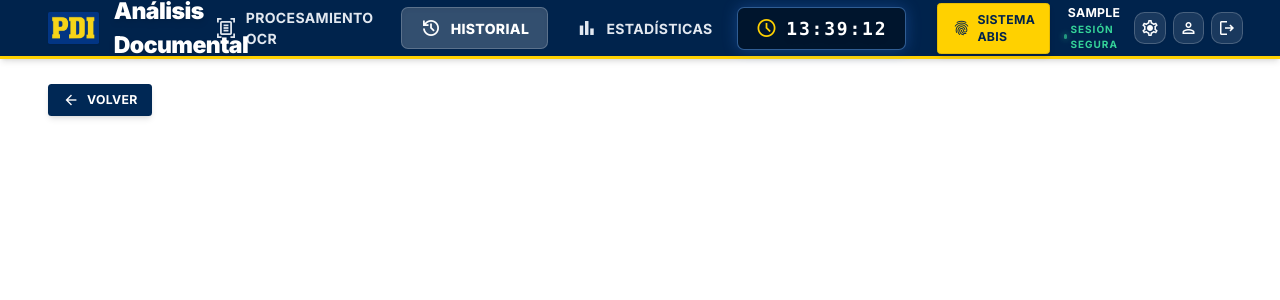
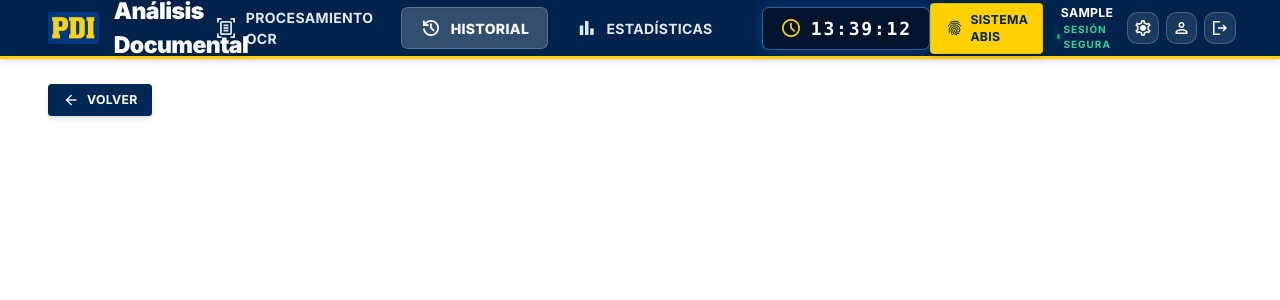
Before and after one commit to NicolasPonceH/Abis-Analisis, a Flask app: page /historial/1 in a window 1280 px wide. Shown: the top 300 px of the page. Run offline with Flask 3, Linux system fonts and the light colour scheme; the visitor is signed in with stand-in values (Sample User, id 1); data that the repository does not hold is empty; some libraries are stand-ins or nearby versions.

Commit message:
fix(ui): mover el reloj a la izquierda junto a la barra de menú principal

```diff
--- a/siad/templates/base.html
+++ b/siad/templates/base.html
@@ -377,12 +377,12 @@ body.splash-disabled #pdi-splash-overlay,
   <span class="material-symbols-outlined text-[22px]">bar_chart</span>
   Estadísticas
 </a>
+<div id="live-clock" class="hidden lg:flex items-center gap-2.5 text-white bg-black/40 border border-blue-400/50 px-5 py-2 rounded-xl shadow-[0_0_15px_rgba(59,130,246,0.3)] ml-6 shrink-0" title="Hora del Sistema">
+  <span class="material-symbols-outlined text-[22px] text-[#ffd100]">schedule</span>
+  <span class="text-[18px] font-mono font-black tracking-widest drop-shadow-md" id="clock-time">--:--:--</span>
+</div>
 </nav>
 <div class="flex items-center gap-3">
-  <div id="live-clock" class="hidden lg:flex items-center gap-2.5 text-white bg-black/40 border border-blue-400/50 px-5 py-2 rounded-xl shadow-[0_0_15px_rgba(59,130,246,0.3)] mr-6 ml-2 shrink-0" title="Hora del Sistema">
-    <span class="material-symbols-outlined text-[22px] text-[#ffd100]">schedule</span>
-    <span class="text-[18px] font-mono font-black tracking-widest drop-shadow-md" id="clock-time">--:--:--</span>
-  </div>
   <a class="hidden md:flex mr-1 bg-[#ffd100] text-[#00234c] hover:bg-[#ffe566] hover:text-[#00234c] font-bold px-4 py-2 rounded-lg text-sm tracking-wide uppercase items-center gap-2 transition-all duration-200 shadow-md transform hover:-translate-y-0.5 border border-[#e6bc00]" href="/">
     <span class="material-symbols-outlined text-[18px]">fingerprint</span>
     Sistema ABIS
```
